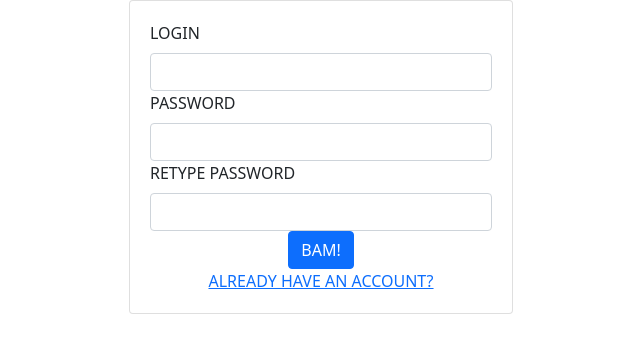
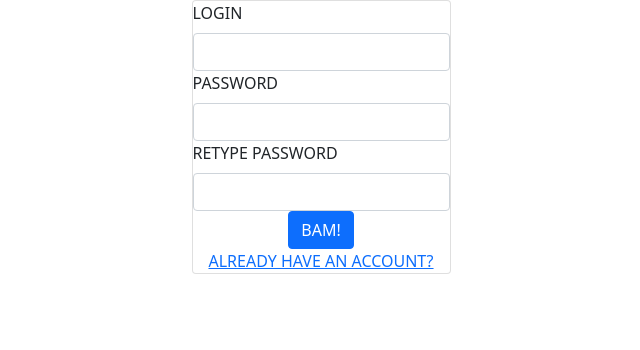
Before and after one commit to Hello-World-Purdue/hw21-frontend, a Next.js app: page /auth/signup in a window 1280 px wide. Shown: the top 350 px of the page, without its empty margins (319-959 px from the left). Built offline with nearby package versions, Linux system fonts and the light colour scheme.

Commit message:
shifted components out of pages

```diff
--- a/pages/Components/LoginForm.tsx
+++ b/components/SignupForm.tsx
@@ -1,11 +1,17 @@
 import { Form, Card } from "react-bootstrap";
+import CustomButton from './button';
+
 import "bootstrap/dist/css/bootstrap.min.css";
-import CustomButton from '../../components/button';
 
-function LoginForm() {
+function SignupForm() {
+	const onSubmitHandler = (e: any) => {
+		e.preventDefault();
+		console.log(e);
+	}
+
     return (
-        <Card style={{ width: "30%", padding: "20px" }}>
-				<Form>
+        <Card className="signupForm">
+				<Form onSubmit={onSubmitHandler}>
 					<Form.Group>
 						<Form.Label>LOGIN</Form.Label>
 						<Form.Control type="text" name="username" />
@@ -17,26 +23,20 @@ function LoginForm() {
 					</Form.Group>
 
 					<Form.Group>
-						<Form.Check type="checkbox" label="REMEMBER ME" />
+						<Form.Label>RETYPE PASSWORD</Form.Label>
+						<Form.Control type="password" name="password" />
 					</Form.Group>
 
-					<div style={{ display: 'flex', justifyContent: 'center' }}>
+					<div className="buttonContainer">
 						<CustomButton type="submit">BAM!</CustomButton>
 					</div>
 				</Form>
 
-				<div
-					style={{
-						textAlign: "center",
-						display: "flex",
-						flexDirection: "column",
-					}}
-				>
-					<a href="/forgot">FORGOT PASSWORD</a>
-					<a href="/auth/signup">CREATE A NEW ACCOUNT</a>
+				<div className="linkContainer">
+					<a href="/auth/login">ALREADY HAVE AN ACCOUNT?</a>
 				</div>
 			</Card>
     )
 }
 
-export default LoginForm;
+export default SignupForm;
--- a/pages/Components/Table.tsx
+++ b/components/Table.tsx
@@ -4,7 +4,7 @@
 import React, { FC } from 'react';
 import 'bootstrap/dist/css/bootstrap.css';
 //component imports
-import { HackerData } from '../admin_dashboard';
+import { HackerData } from '../pages/admin_dashboard';
 import { NONAME } from 'node:dns';
 
 
--- a/pages/Components/SignupForm.tsx
+++ /dev/null
@@ -1,42 +0,0 @@
-import { Form, Card } from "react-bootstrap";
-import "bootstrap/dist/css/bootstrap.min.css";
-import CustomButton from '../../components/button';
-
-function SignupForm() {
-    return (
-        <Card style={{ width: "30%", padding: "20px", margin: "auto" }}>
-				<Form>
-					<Form.Group>
-						<Form.Label>LOGIN</Form.Label>
-						<Form.Control type="text" name="username" />
-					</Form.Group>
-
-					<Form.Group>
-						<Form.Label>PASSWORD</Form.Label>
-						<Form.Control type="password" name="password" />
-					</Form.Group>
-
-					<Form.Group>
-						<Form.Label>RETYPE PASSWORD</Form.Label>
-						<Form.Control type="password" name="password" />
-					</Form.Group>
-
-					<div style={{ display: 'flex', justifyContent: 'center' }}>
-						<CustomButton type="submit">BAM!</CustomButton>
-					</div>
-				</Form>
-
-				<div
-					style={{
-						textAlign: "center",
-						display: "flex",
-						flexDirection: "column",
-					}}
-				>
-					<a href="/auth/login">ALREADY HAVE AN ACCOUNT?</a>
-				</div>
-			</Card>
-    )
-}
-
-export default SignupForm;
--- a/pages/_app.tsx
+++ b/pages/_app.tsx
@@ -1,4 +1,5 @@
-import '../styles/globals.css'
+import '../styles/globals.css';
+import '../styles/forms.css';
 
 function MyApp({ Component, pageProps }) {
     return <Component {...pageProps} />
--- a/pages/admin_dashboard.tsx
+++ b/pages/admin_dashboard.tsx
@@ -4,8 +4,8 @@ import Head from 'next/head'
 import React, { FC, Fragment } from 'react';
 
 
-import Table from './Components/Table';
-import { Header } from './Components/Header';
+import Table from '../components/Table';
+import { Header } from '../components/Header';
 
 import styles from '../styles/Home.module.css'
 export interface HackerData {
--- a/pages/auth/login.tsx
+++ b/pages/auth/login.tsx
@@ -1,6 +1,7 @@
-import LoginForm from '../Components/LoginForm';
+import LoginForm from '../../components/LoginForm';
 
 function Login() {
+
 	return (
 		<div
 			style={{
--- a/pages/auth/signup.tsx
+++ b/pages/auth/signup.tsx
@@ -1,4 +1,4 @@
-import SignupForm from '../Components/SignupForm';
+import SignupForm from '../../components/SignupForm';
 
 function Signup() {
 	return (
--- /dev/null
+++ b/styles/forms.css
@@ -0,0 +1,17 @@
+.signupForm,
+.loginForm {
+    width: "30%";
+    padding: '20px';
+    margin: 'auto'
+}
+
+.linkContainer {
+    text-align: center;
+	display: "flex";
+	flex-direction: column;
+}
+
+.buttonContainer {
+    display: flex;
+    justify-content: center;
+}
--- a/styles/forms.module.css
+++ /dev/null
@@ -1,6 +0,0 @@
-.signupform,
-.loginform {
-    width: "30%";
-    padding: '20px';
-    margin: 'auto'
-}
--- a/styles/globals.css
+++ b/styles/globals.css
@@ -14,3 +14,21 @@ a {
 * {
   box-sizing: border-box;
 }
+
+.signupForm,
+.loginForm {
+    width: "30%";
+    padding: '20px';
+    margin: 'auto'
+}
+
+.linkContainer {
+    text-align: center;
+	display: "flex";
+	flex-direction: column;
+}
+
+.buttonContainer {
+    display: flex;
+    justify-content: center;
+}
```
Also changed, not shown: components/LoginForm.tsx (added, +42 -0 lines), components/Header.tsx (renamed from pages/Components/Header.tsx).
